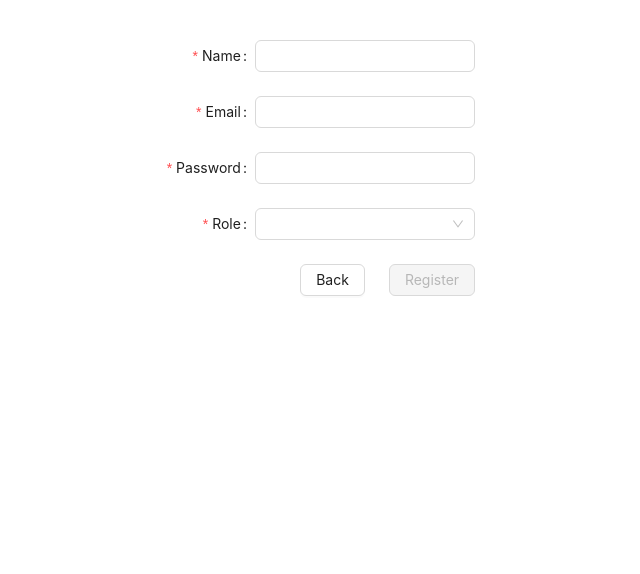
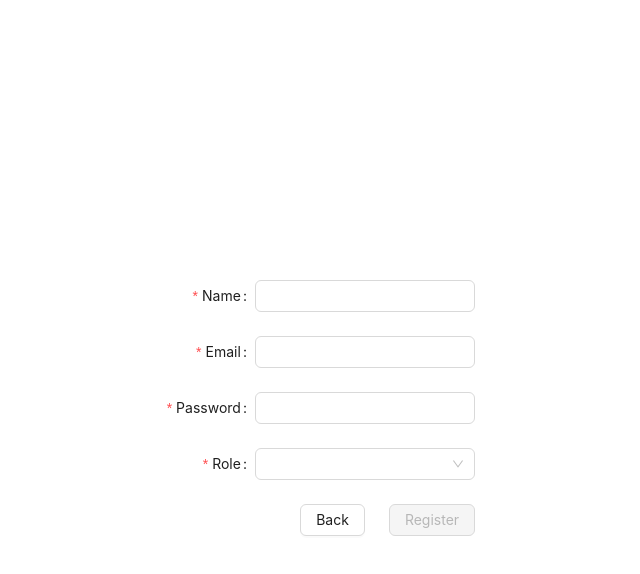
Before and after one commit to Snoopsie1/security_project_frontend, a React (Create React App) app: page /register in a window 1280 px wide. Shown: the top 574 px of the page, without its empty margins (330-970 px from the left). Built offline with nearby package versions, Linux system fonts and the light colour scheme; the HTML template or start-up script is replaced by a standard one.

Commit message:
routing and styling fix for login / register

```diff
--- a/src/components/layout/Navbar.tsx
+++ b/src/components/layout/Navbar.tsx
@@ -15,6 +15,7 @@
 
   const handleLogOut = () => {
     localStorage.removeItem("jwt");
+    navigate('/login');
     window.location.reload();
   };
 
--- a/src/pages/Login.tsx
+++ b/src/pages/Login.tsx
@@ -21,6 +21,7 @@
       console.log(response.data.jwt);
       if (token) {
         localStorage.setItem('jwt', token); // Save JWT to local storage
+        navigate('/products')
         window.location.reload();
       } else {
         console.error('Login failed');
@@ -40,6 +41,7 @@
   };
 
   return (
+    <div className='h-full w-full flex items-center justify-center'>
       <Form
         name="basic"
         labelCol={{ span: 8 }}
@@ -78,6 +80,7 @@
 
         </div>
       </Form>
+    </div>
   )
 }
 
--- a/src/pages/Register.tsx
+++ b/src/pages/Register.tsx
@@ -45,6 +45,7 @@
   };
 
   return (
+    <div className='h-full w-full flex items-center justify-center'>
       <Form
         {...layout}
         form={form}
@@ -86,6 +87,7 @@
           </div>
         </Form.Item>
       </Form>
+      </div>
   );
 };
 
```
Lines whose indentation alone changed are shown as unchanged.
